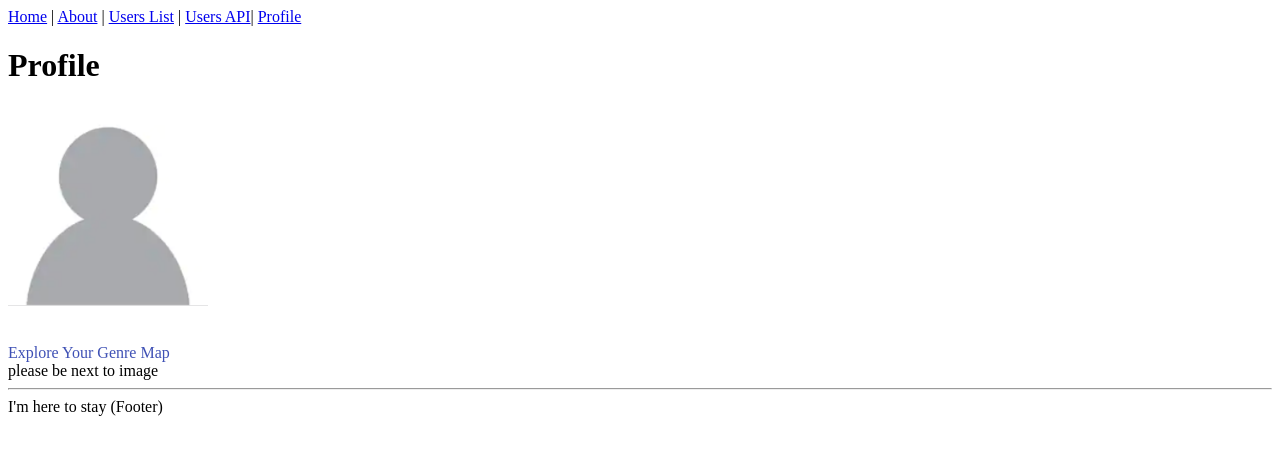
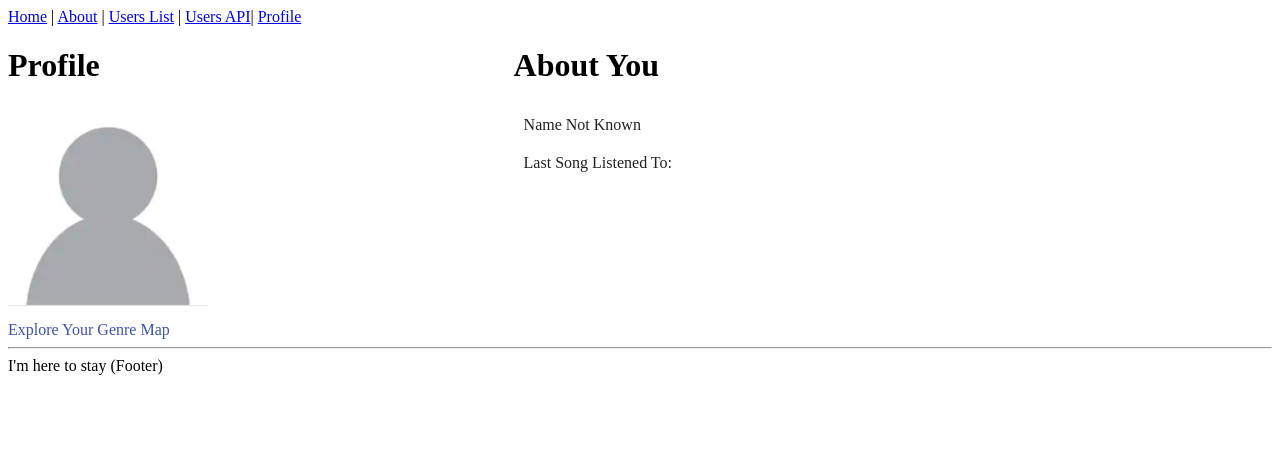
Before and after one commit to chanthamoney/jukebox, a Next.js app: page /profile in a window 1280 px wide. Shown: the top 454 px of the page. Built offline with nearby package versions, Linux system fonts and the light colour scheme.

Commit message:
about page

```diff
--- a/src/pages/profile.tsx
+++ b/src/pages/profile.tsx
@@ -1,12 +1,17 @@
-import { Avatar, Link, makeStyles } from "@material-ui/core";
+import { Avatar, Link, makeStyles, Paper } from "@material-ui/core";
 import React from "react";
 import Layout from "../components/Layout";
 
 const useStyles = makeStyles(() => ({
+  pageContainer: {
+    display: "flex",
+    flexDirection: "row",
+  },
   columnOne: {
     display: "flex",
     flexDirection: "column",
     flexWrap: "nowrap",
+    width: "40%",
   },
   profilePic: {
     variant: "square",
@@ -15,7 +20,6 @@ const useStyles = makeStyles(() => ({
   },
 
   link: {
-    width: "15%",
     height: "2%",
     paddingTop: "3%",
   },
@@ -23,6 +27,9 @@ const useStyles = makeStyles(() => ({
     display: "flex",
     flexDirection: "column",
     flexWrap: "nowrap",
+  },
+  info: {
+    padding: "10px",
   },
 }));
 
@@ -40,10 +47,13 @@ const ProfilePage = ({ userName }: ProfileProps) => {
   }
 
   return (
-    <div>
-      <Layout title={userName + " Profile"}>
-        <h1>Profile</h1>
+    <Layout title={userName + " Profile"}>
+      <div className={styles.pageContainer}>
+        <h1 className={styles.columnOne}>Profile</h1>
+        <h1 className={styles.columnTwo}>About You</h1>
+      </div>
 
+      <div className={styles.pageContainer}>
         <div className={styles.columnOne}>
           <Avatar
             variant="square"
@@ -57,9 +67,17 @@ const ProfilePage = ({ userName }: ProfileProps) => {
             </Link>
           </div>
         </div>
-        <div className={styles.columnTwo}>please be next to image</div>
-      </Layout>
-    </div>
+
+        <div className={styles.columnTwo}>
+          <Paper className={styles.info} elevation={0}>
+            {userName ? userName : "Name Not Known"}
+          </Paper>
+          <Paper className={styles.info} elevation={0}>
+            Last Song Listened To:{" "}
+          </Paper>
+        </div>
+      </div>
+    </Layout>
   );
 };
 
```
